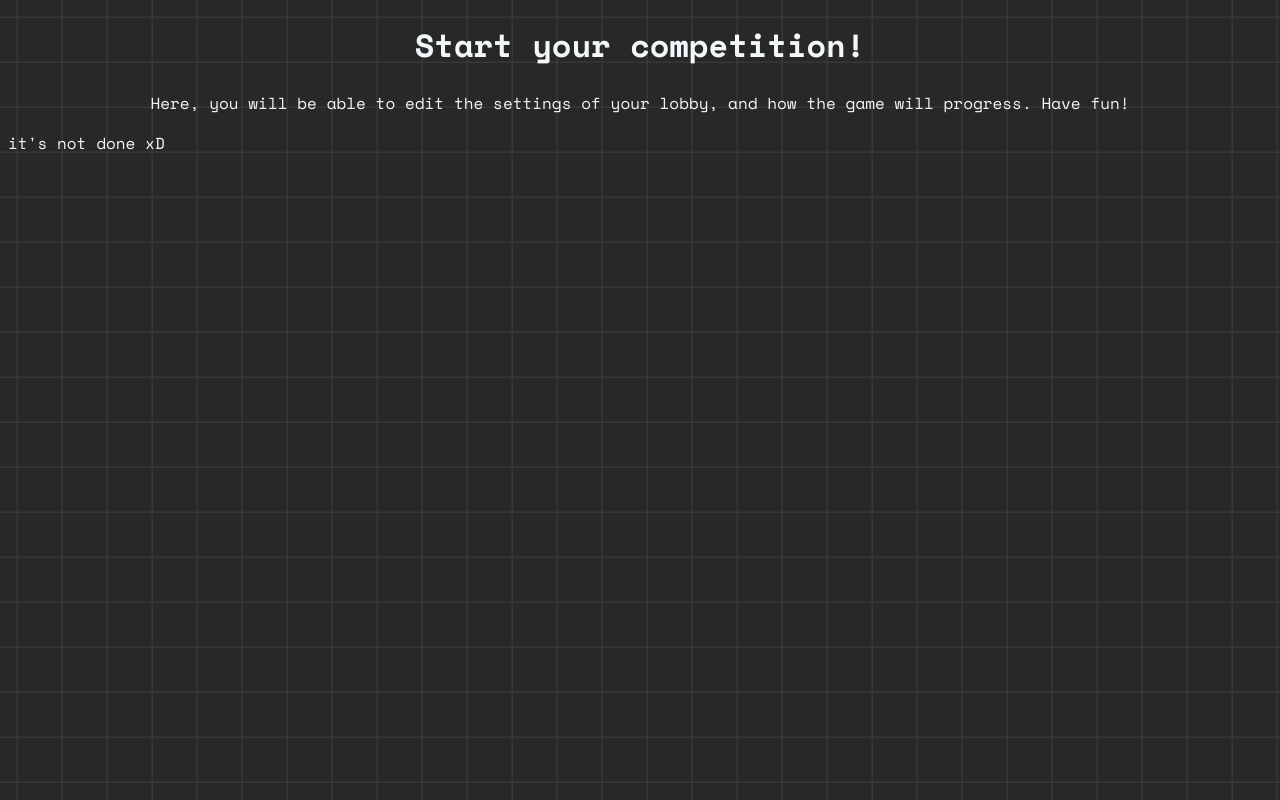
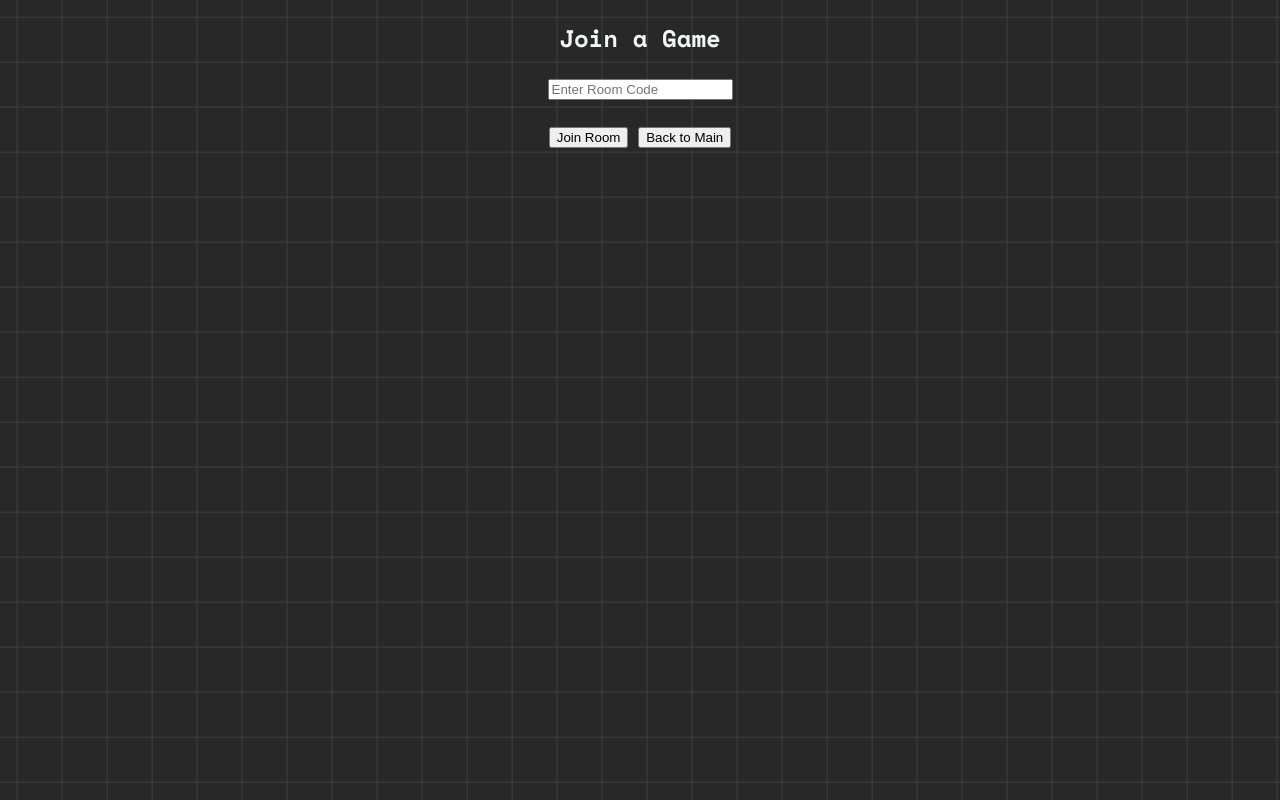
Before and after one commit to isovanillin/countryclash, a plain HTML site: page front/quest.html in a window 1280 px wide. Drawn offline with nearby package versions, Linux system fonts and the light colour scheme; a web font is replaced by a local one.

Commit message:
Update quest.html

```diff
--- a/front/quest.html
+++ b/front/quest.html
@@ -3,34 +3,27 @@
 
 <head>
     <link rel="stylesheet" href="style.css">
-    <title>countryclash</title>
+    <title>countryclash - join</title>
     <link rel="icon" href="favicon.ico">
     <meta name="viewport" content="width=device-width, initial-scale=1.0">
     <meta charset="UTF-8"/>
+    <script src="cli.js" defer></script>
 </head>
 
-
-<body>
-    <div class="container">
-        <h1 class="center">Start your competition!</h1>
-        <p class="center">Here, you will be able to edit the settings of your lobby, and how the game will progress. Have fun!</p>
     </div>
 
-  <p>it's not done xD</p>
-
-    </div>
-    </div>
+       <div id="joinMenu" class="center">
+        <h2>Join a Game</h2>
+        <input type="text" placeholder="Enter Room Code" id="roomcodeinput">
+        <br><br>
+        <button id="beginjoinbtn">Join Room</button>
+        <a href="index.html">
+        <button id="backtomainfromjoin">Back to Main</button>
+        </a>
 
 
 
+    </div>
 
-</body>
-
-
-
-
-
-
-
-
+<script src="script.js"></script>
 </html>
```
